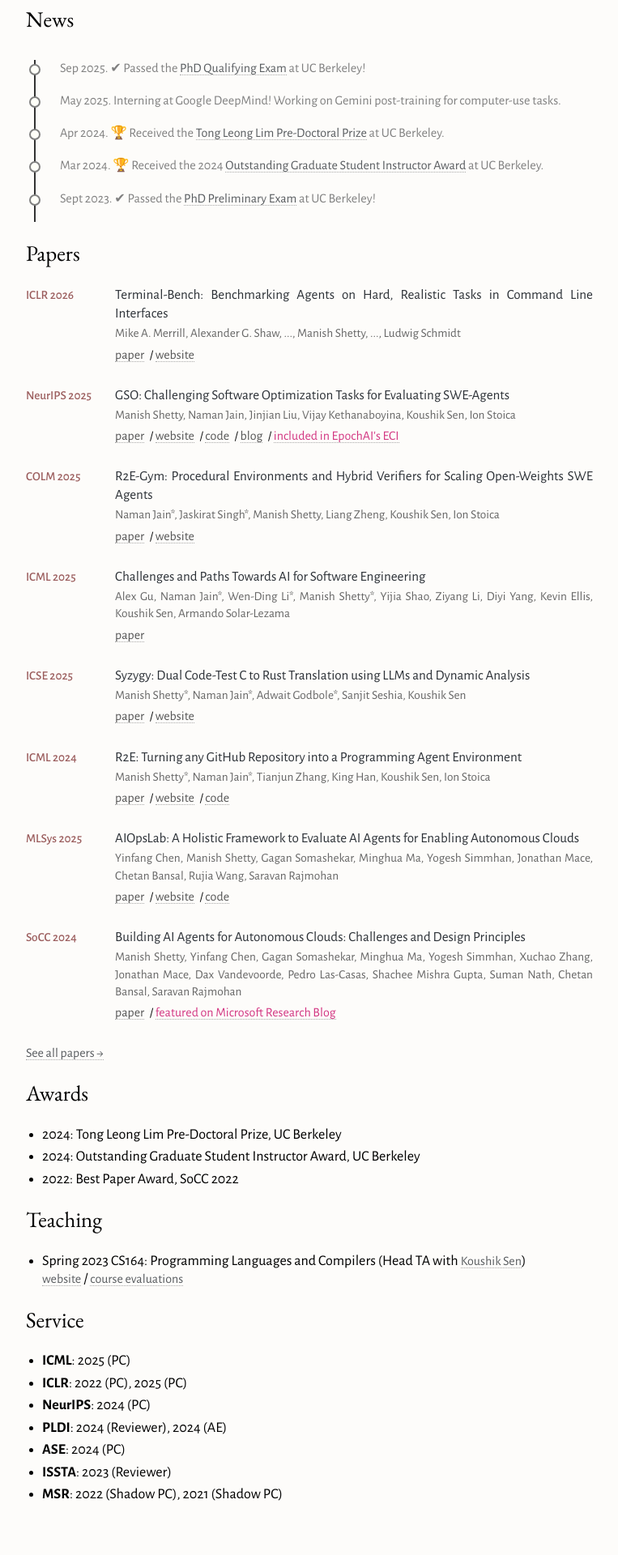
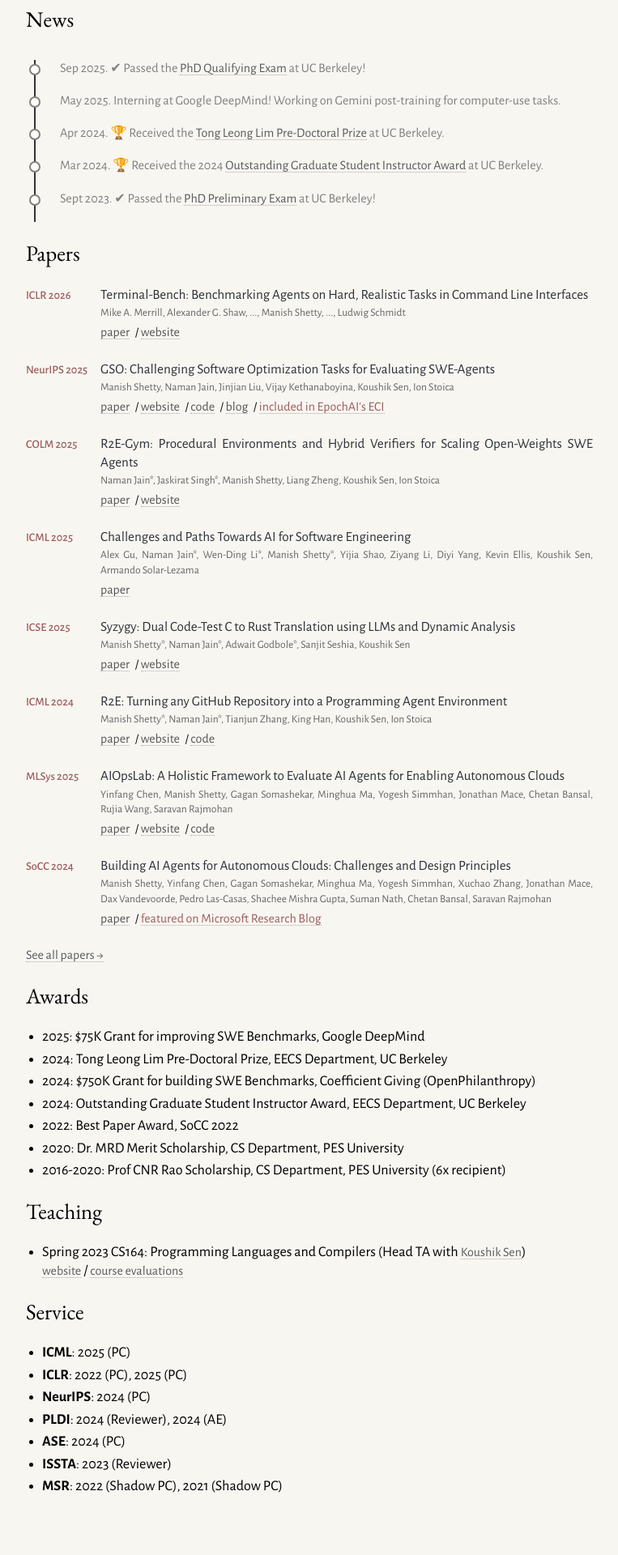
Before and after one commit to manishshettym/manishshettym.github.io, a Jekyll site: the page built from index.md, in a window 1280 px wide. Shown: the part 380-2300 px from the top of the page at 81% size, without its empty margins (258-1021 px from the left). Built offline with Jekyll 4.4.1, drawn with Linux system fonts in a browser that asks for light colours; a style sheet for code colours, icons or effects is not loaded; grey boxes are pictures that could not be loaded.

Commit message:
style: refine papers layout and update awards
- Adjust pub-compact gap to 7px for tighter layout
- Increase pub-title font to 0.95em
- Reduce pub-authors font to 0.75em
- Change background color to warmer cream (#f8f6f1)
- Unify highlight colors to match venue color (#9b5d5d)
- Add new awards (Google DeepMind grant, OpenPhilanthropy grant, PES scholarships)

Co-Authored-By: Claude Opus 4.5 <noreply@anthropic.com>

```diff
--- a/_includes/awards.md
+++ b/_includes/awards.md
@@ -1,5 +1,9 @@
 <aside markdown="1">
-* 2024: Tong Leong Lim Pre-Doctoral Prize, UC Berkeley
-* 2024: Outstanding Graduate Student Instructor Award, UC Berkeley
+* 2025: $75K Grant for improving SWE Benchmarks, Google DeepMind
+* 2024: Tong Leong Lim Pre-Doctoral Prize, EECS Department, UC Berkeley
+* 2024: $750K Grant for building SWE Benchmarks, Coefficient Giving (OpenPhilanthropy)
+* 2024: Outstanding Graduate Student Instructor Award, EECS Department, UC Berkeley
 * 2022: Best Paper Award, SoCC 2022
+* 2020: Dr. MRD Merit Scholarship, CS Department, PES University
+* 2016-2020: Prof CNR Rao Scholarship, CS Department, PES University (6x recipient)
 </aside>
--- a/_includes/news.md
+++ b/_includes/news.md
@@ -55,7 +55,7 @@
           🏆 Our <a href="https://dl.acm.org/doi/10.1145/3542929.3563482">empirical study</a> @ Microsoft Research on
           production incidents in large-scale cloud services
           received the <a href="https://twitter.com/ACMSoCC/status/1590128032886685696?s=20"
-            style="color: #D33682; font-weight: 500;">Best Paper Award 🏆</a> at <b>SoCC 2022</b>. </span>
+            style="color: #9b5d5d; font-weight: 500;">Best Paper Award 🏆</a> at <b>SoCC 2022</b>. </span>
       </div>
     </div>
     <div class="card">
--- a/_includes/pubs.md
+++ b/_includes/pubs.md
@@ -11,7 +11,7 @@
       {% if pub.code %} / <a href="{{ pub.code }}">code</a>{% endif %}
       {% if pub.blog %} / <a href="{{ pub.blog }}">blog</a>{% endif %}
       {% if pub.slides %} / <a href="{{ pub.slides }}">slides</a>{% endif %}
-      {% if pub.highlight %} / <a href="{{ pub.highlight_url }}" style="color: #D33682;">{{ pub.highlight }}</a>{% endif %}
+      {% if pub.highlight %} / <a href="{{ pub.highlight_url }}" style="color: #9b5d5d;">{{ pub.highlight }}</a>{% endif %}
     </div>
   </div>
 </div>
--- a/_sass/_style.scss
+++ b/_sass/_style.scss
@@ -21,7 +21,7 @@ body {
     font-family: "Alegreya Sans", sans-serif;
     font-optical-sizing: auto;
     height: 100%;
-    background-color: #fdfcfa;
+    background-color: #f8f6f1;
     line-height: 1.25;
     font-size: 18px;
     font-weight: 300;
@@ -67,18 +67,18 @@ h1, h2, h3 {
 /* Publication list - two-column layout */
 .pub-compact {
     display: grid;
-    grid-template-columns: 90px 1fr;
-    gap: 0 20px;
-    margin-bottom: 28px;
+    grid-template-columns: 85px 1fr;
+    gap: 0 7px;
+    margin-bottom: 24px;
     align-items: baseline;
 }
 
 .pub-venue {
-    font-size: 0.85em;
+    font-size: 0.8em;
     font-weight: 500;
     color: #9b5d5d;
     white-space: nowrap;
-    padding-top: 2px;
+    padding-top: 1px;
 }
 
 body.dark-mode .pub-venue {
@@ -88,7 +88,7 @@ body.dark-mode .pub-venue {
 .pub-details {
     display: flex;
     flex-direction: column;
-    gap: 3px;
+    gap: 2px;
 }
 
 .pub-title {
@@ -109,7 +109,7 @@ body.dark-mode .pub-title {
 }
 
 .pub-authors {
-    font-size: 0.85em;
+    font-size: 0.75em;
     color: #666;
     line-height: 1.4;
 }
```
Also changed, not shown: papers.md (+1 -1 lines).
